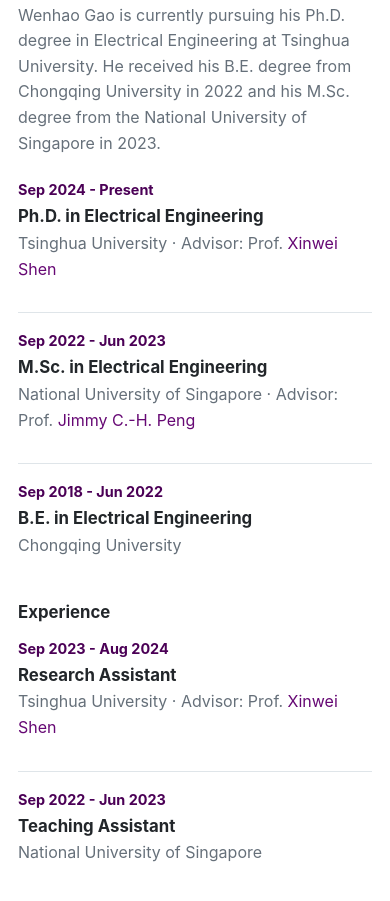
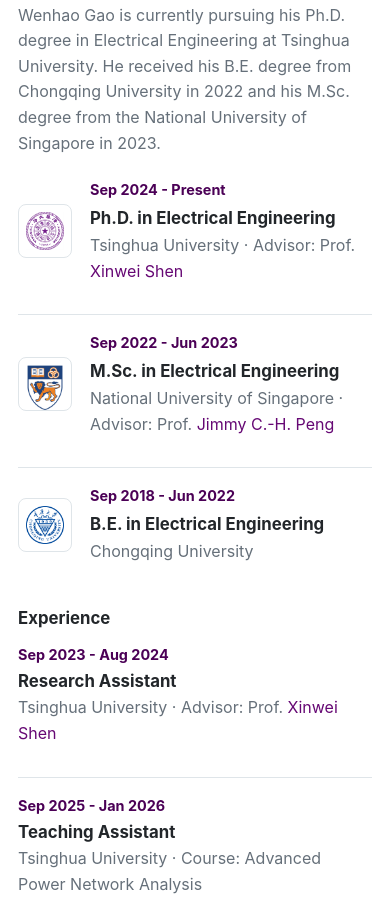
Before and after one commit to thuwenhaogao/Website, a website: page index.html in a window 390 px wide. Shown: the part 809-1710 px from the top of the page. Drawn offline with Linux system fonts and the light colour scheme.

Commit message:
Refine education and campus layout

```diff
--- a/assets/css/styles.css
+++ b/assets/css/styles.css
@@ -121,6 +121,11 @@
   text-transform: uppercase;
 }
 
+.intro .eyebrow {
+  font-size: clamp(0.96rem, 1.8vw, 1.12rem);
+  letter-spacing: 0.1em;
+}
+
 h1,
 h2,
 h3 {
@@ -131,6 +136,13 @@
 h1 {
   font-size: 3.1rem;
   font-weight: 760;
+}
+
+.native-name {
+  color: var(--accent-strong);
+  font-size: 0.52em;
+  font-weight: 680;
+  white-space: nowrap;
 }
 
 h2 {
@@ -214,7 +226,11 @@
 
 .campus-section .campus-figure {
   max-width: 760px;
-  margin-left: auto;
+  margin: 0 auto;
+}
+
+.campus-section .campus-figure figcaption {
+  text-align: center;
 }
 
 .two-column {
@@ -263,37 +279,70 @@
   color: var(--muted);
 }
 
-.education-list {
+.education-list,
+.experience-list {
   display: grid;
   gap: 14px;
 }
 
-.education-list article {
+.education-list article,
+.experience-list article {
   display: grid;
-  grid-template-columns: 150px minmax(0, 1fr);
   gap: 18px;
   padding: 16px 0;
   border-top: 1px solid var(--line);
 }
 
-.education-list article:first-child {
+.education-list article {
+  grid-template-columns: 72px 150px minmax(0, 1fr);
+  align-items: center;
+}
+
+.experience-list article {
+  grid-template-columns: 150px minmax(0, 1fr);
+}
+
+.education-list article:first-child,
+.experience-list article:first-child {
   border-top: 0;
   padding-top: 0;
 }
 
-.education-list time {
+.education-list time,
+.experience-list time {
   color: var(--accent-strong);
   font-size: 0.9rem;
   font-weight: 700;
 }
 
-.education-list h3 {
+.education-list h3,
+.experience-list h3 {
   margin-bottom: 4px;
 }
 
-.education-list p {
+.education-list p,
+.experience-list p {
   margin: 0;
   color: var(--muted);
+}
+
+.school-logo {
+  display: grid;
+  place-items: center;
+  width: 64px;
+  height: 64px;
+  margin: 0;
+  padding: 8px;
+  border: 1px solid var(--line);
+  border-radius: 8px;
+  background: #fff;
+}
+
+.school-logo img {
+  display: block;
+  max-width: 100%;
+  max-height: 100%;
+  object-fit: contain;
 }
 
 .experience-block {
@@ -512,6 +561,7 @@
 
   .campus-section .campus-figure {
     max-width: none;
+    margin: 0 auto;
   }
 
   .timeline article {
@@ -520,6 +570,24 @@
   }
 
   .education-list article {
+    grid-template-columns: 58px minmax(0, 1fr);
+    gap: 8px 14px;
+    align-items: center;
+  }
+
+  .education-list time,
+  .education-list article > div {
+    grid-column: 2;
+  }
+
+  .school-logo {
+    grid-row: 1 / span 2;
+    width: 54px;
+    height: 54px;
+    padding: 7px;
+  }
+
+  .experience-list article {
     grid-template-columns: 1fr;
     gap: 6px;
   }
--- a/index.html
+++ b/index.html
@@ -6,7 +6,7 @@
     <meta name="description" content="Wenhao Gao, Ph.D. student in Electrical Engineering at Tsinghua University. Research in power systems, optimization, offshore wind, and electric vehicles.">
     <title>Wenhao Gao | Academic Homepage</title>
     <link rel="preload" href="assets/img/wenhao-gao-portrait.webp" as="image" type="image/webp">
-    <link rel="stylesheet" href="assets/css/styles.css?v=20260512b">
+    <link rel="stylesheet" href="assets/css/styles.css?v=20260512c">
   </head>
   <body>
     <header class="site-header">
@@ -29,7 +29,7 @@
           <div class="identity-row">
             <div>
               <p class="eyebrow">Ph.D. Student · Tsinghua University</p>
-              <h1>Wenhao Gao</h1>
+              <h1>Wenhao Gao <span class="native-name">(高闻浩)</span></h1>
             </div>
             <figure class="profile-photo">
               <picture>
@@ -64,6 +64,9 @@
           </p>
           <div class="education-list">
             <article>
+              <figure class="school-logo">
+                <img src="assets/img/logo-tsinghua.jpg" alt="Tsinghua University emblem" loading="lazy">
+              </figure>
               <time>Sep 2024 - Present</time>
               <div>
                 <h3>Ph.D. in Electrical Engineering</h3>
@@ -71,6 +74,9 @@
               </div>
             </article>
             <article>
+              <figure class="school-logo">
+                <img src="assets/img/logo-nus.png" alt="National University of Singapore emblem" loading="lazy">
+              </figure>
               <time>Sep 2022 - Jun 2023</time>
               <div>
                 <h3>M.Sc. in Electrical Engineering</h3>
@@ -78,6 +84,9 @@
               </div>
             </article>
             <article>
+              <figure class="school-logo">
+                <img src="assets/img/logo-cqu.png" alt="Chongqing University emblem" loading="lazy">
+              </figure>
               <time>Sep 2018 - Jun 2022</time>
               <div>
                 <h3>B.E. in Electrical Engineering</h3>
@@ -88,7 +97,7 @@
 
           <div class="experience-block">
             <h3>Experience</h3>
-            <div class="education-list">
+            <div class="experience-list">
               <article>
                 <time>Sep 2023 - Aug 2024</time>
                 <div>
@@ -97,10 +106,10 @@
                 </div>
               </article>
               <article>
-                <time>Sep 2022 - Jun 2023</time>
+                <time>Sep 2025 - Jan 2026</time>
                 <div>
                   <h3>Teaching Assistant</h3>
-                  <p>National University of Singapore</p>
+                  <p>Tsinghua University · Course: Advanced Power Network Analysis</p>
                 </div>
               </article>
             </div>
@@ -215,8 +224,8 @@
       </p>
     </footer>
 
-    <script src="assets/js/config.js?v=20260512b"></script>
+    <script src="assets/js/config.js?v=20260512c"></script>
     <script src="assets/js/publications.js"></script>
-    <script src="assets/js/site.js?v=20260512b"></script>
+    <script src="assets/js/site.js?v=20260512c"></script>
   </body>
 </html>
```
Also changed, not shown: assets/img/logo-cqu.png (added), assets/img/logo-nus.png (added), assets/img/logo-tsinghua.jpg (added).
